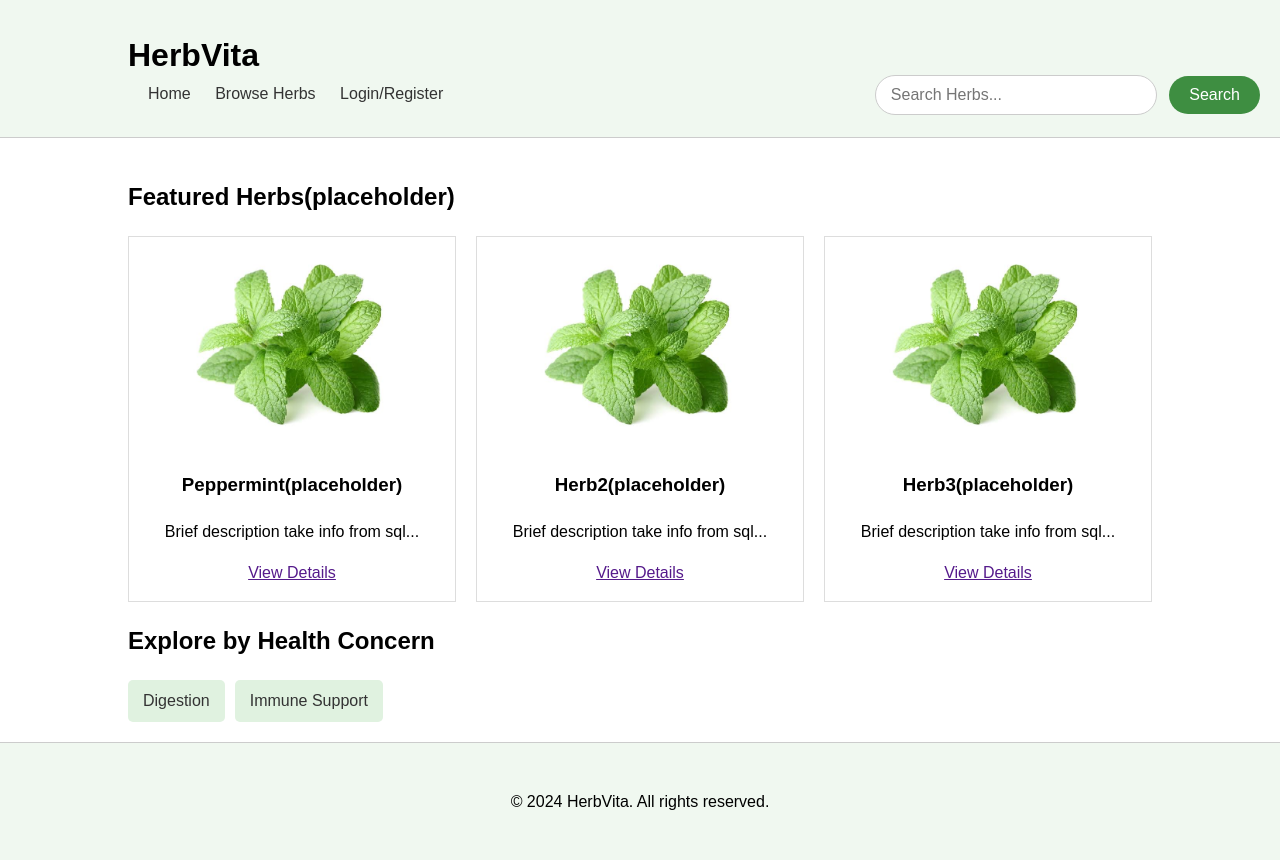
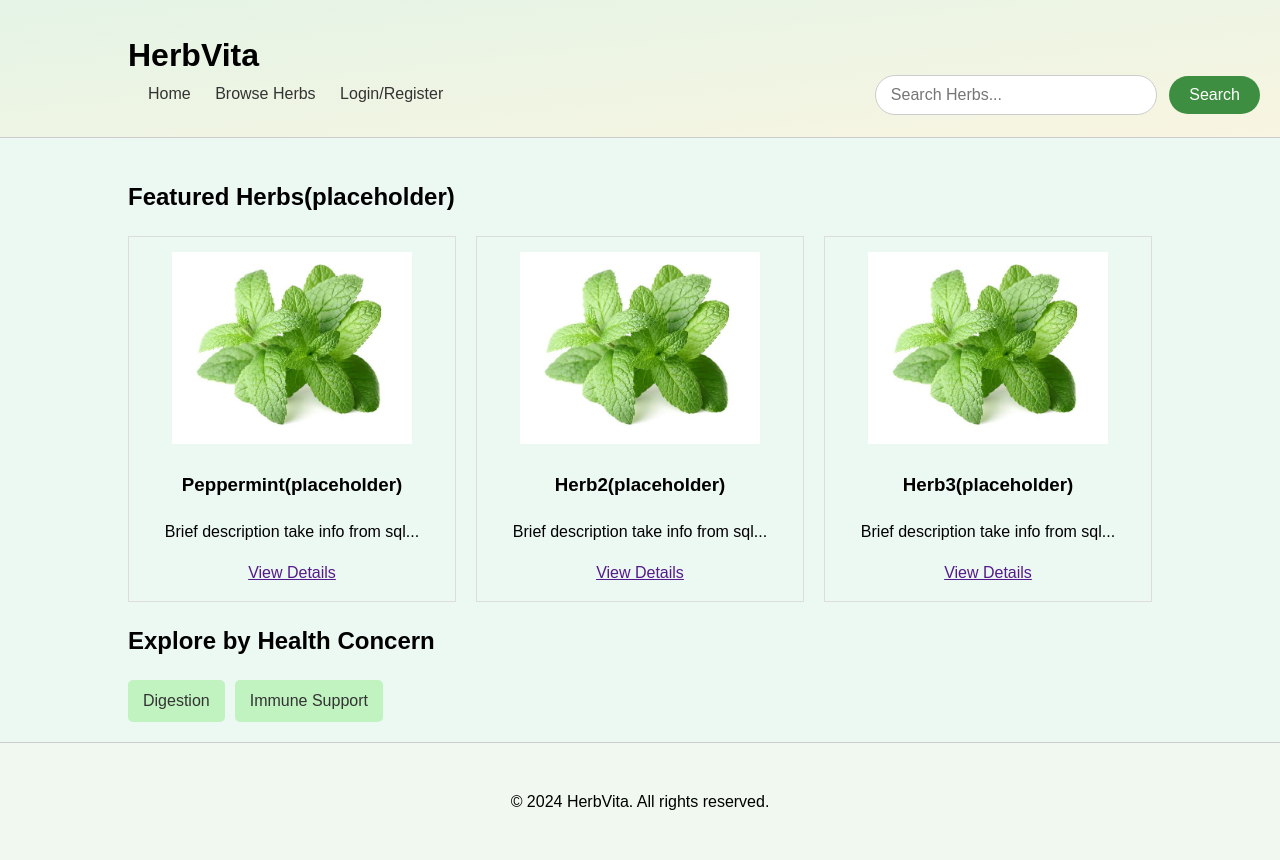
Before and after one commit to Marky115/HerbVitalWebsite, a PHP site: page / in a window 1280 px wide. Run offline with PHP 8.4, Linux system fonts and the light colour scheme.

Commit message:
changes to color design

```diff
--- a/style.css
+++ b/style.css
@@ -3,6 +3,7 @@ body {
     margin: 0;
     padding: 0;
     line-height: 1.6;
+    background-color: #ECF8F2;
 }
 
 .container {
@@ -13,7 +14,7 @@ body {
 }
 
 header {
-    background-color: #f0f8f0;
+    background: linear-gradient(to bottom right, #e4f4e6, #f8f5e1);
     padding: 10px 0;
     border-bottom: 1px solid #ccc;
 }
@@ -154,7 +155,8 @@ main {
 }
 
 .concern-list a {
-    background-color: #e0f2e0;
+
+    background-color: #c0f3c0;
     padding: 8px 15px;
     text-decoration: none;
     color: #333;
```
